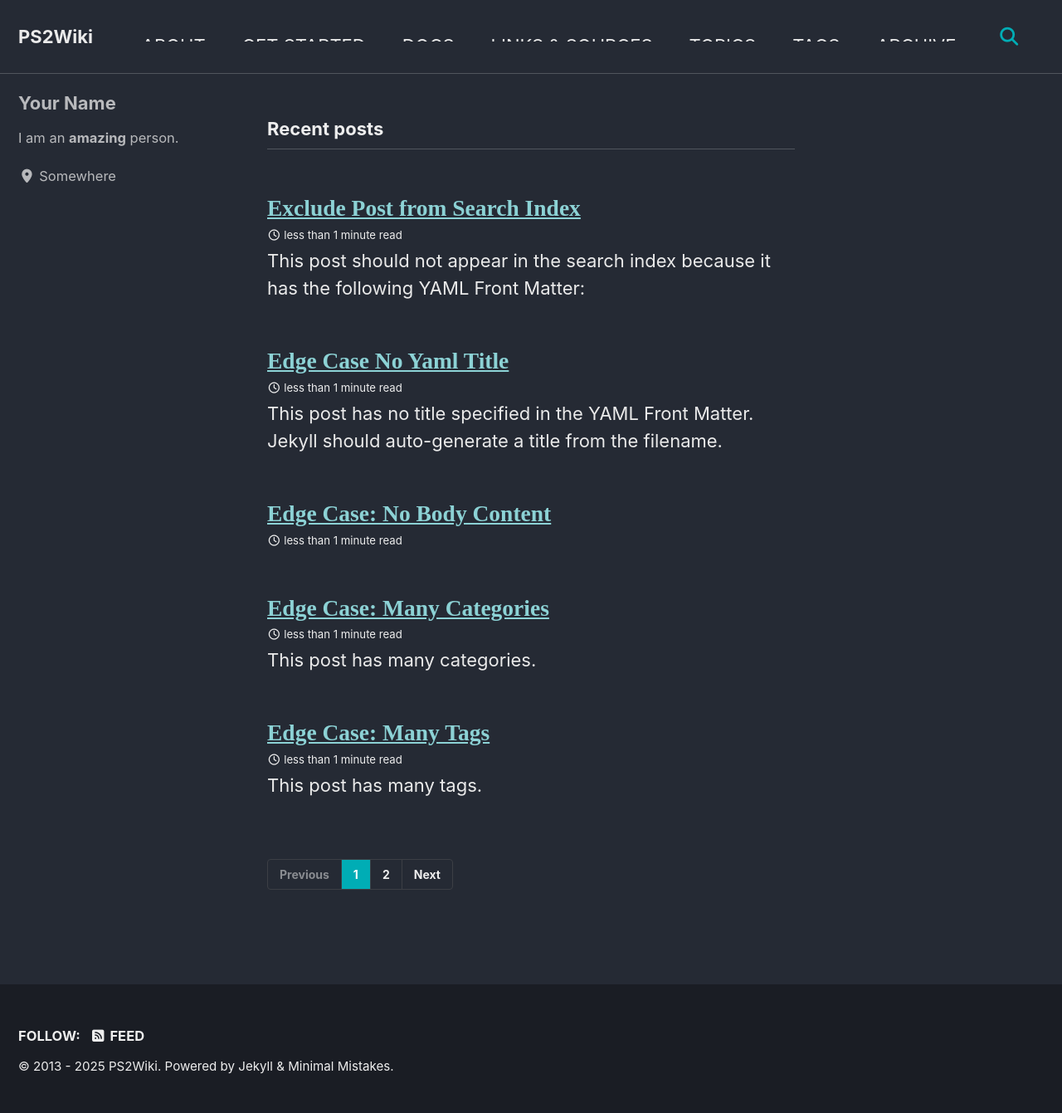
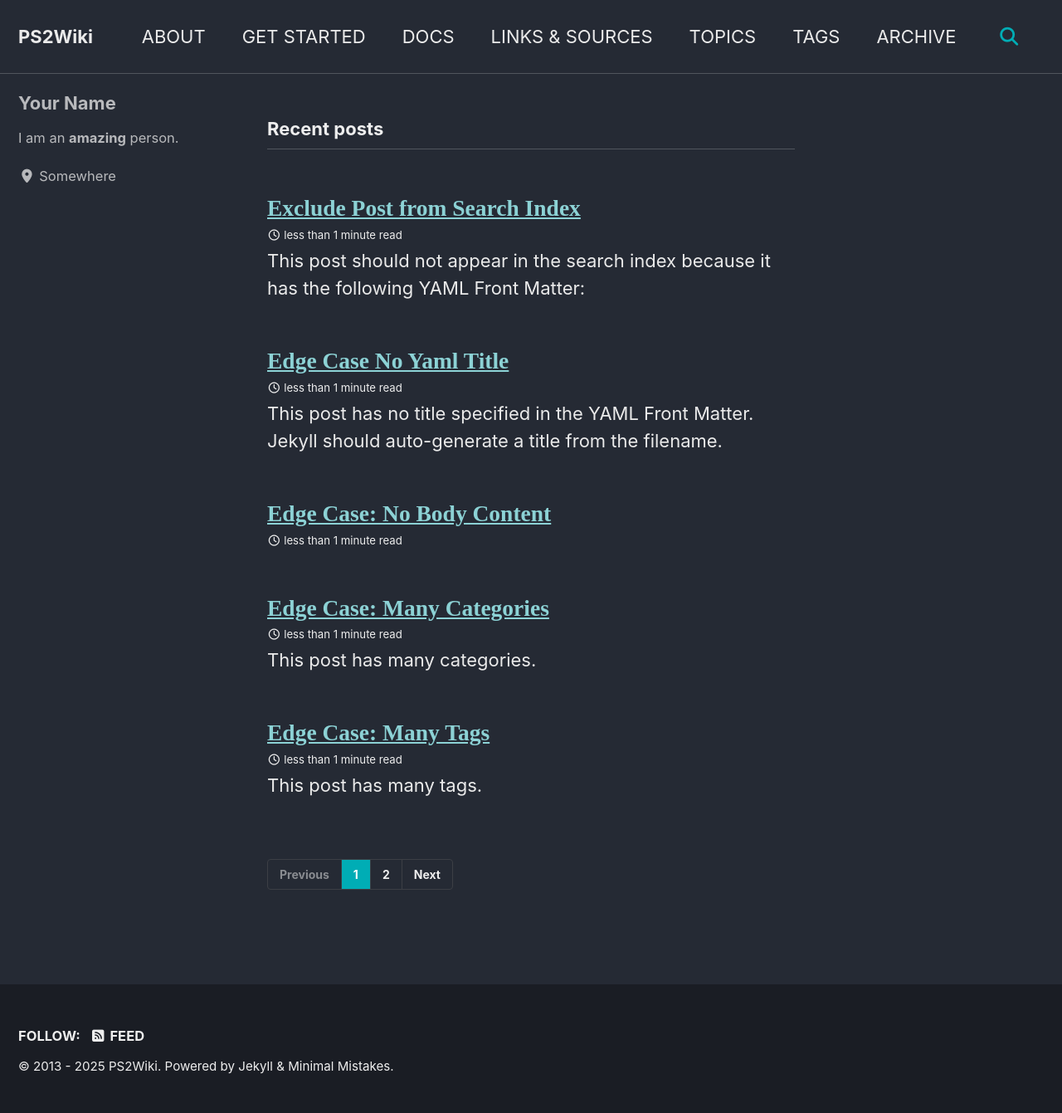
Before and after one commit to ps2wiki/search, a Jekyll site: the page built from index.html, in a window 1280 px wide. Shown: the whole page at 83% size. Built offline with Jekyll 4.4.1, drawn with Linux system fonts in a browser that asks for light colours; cached includes are drawn as plain includes; some web fonts are replaced; the list of posts is cut into pages by our own code.

Commit message:
Update _masthead.scss

```diff
--- a/_sass/minimal-mistakes/_masthead.scss
+++ b/_sass/minimal-mistakes/_masthead.scss
@@ -83,7 +83,6 @@
   display: block;
   list-style-type: none;
   white-space: nowrap;
-  height: 0.5em;
 
   &--lg {
     padding-inline-end: 2em;
```
